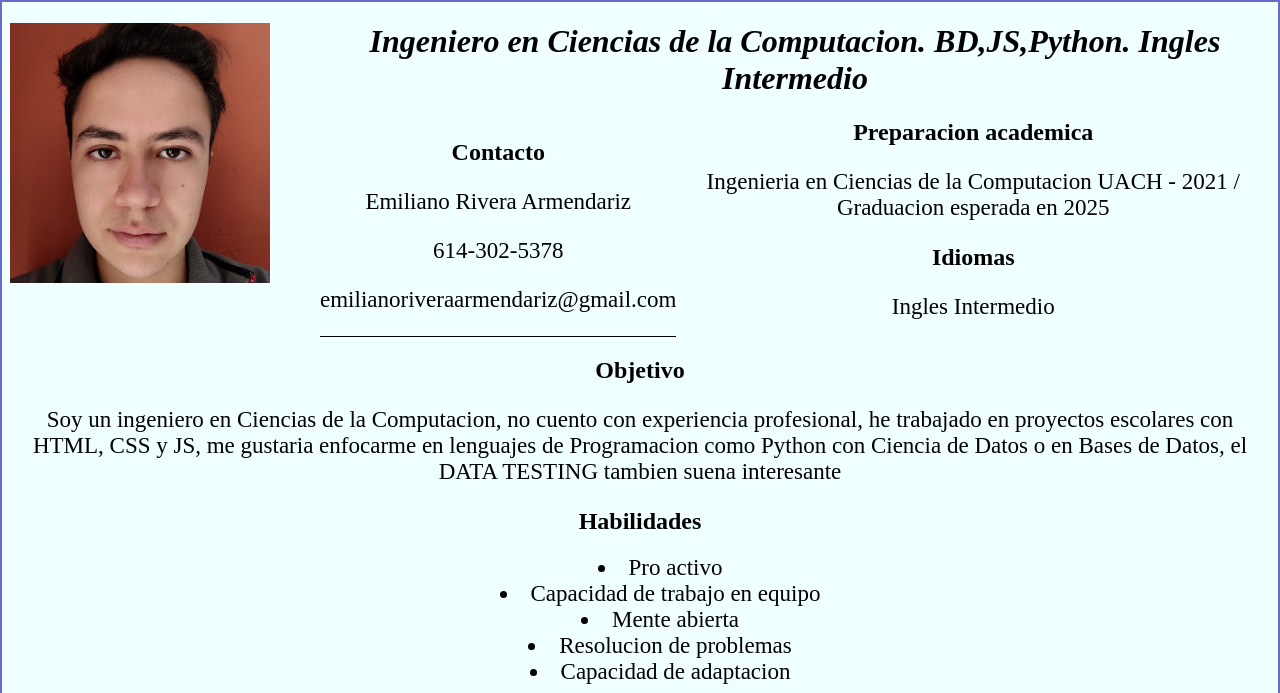
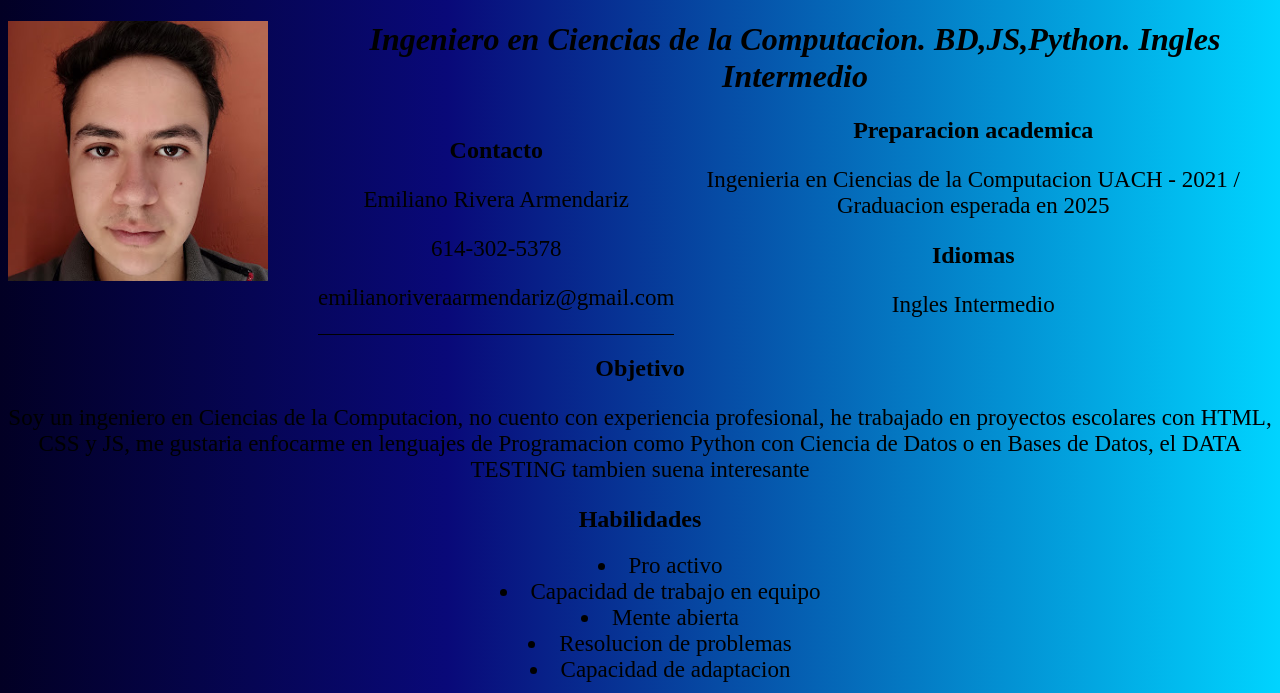
Before and after one commit to TecnoRivera/Curriculum-Vitae, a plain HTML site: page index.html in a window 1280 px wide. Shown: the top 693 px of the page. Drawn offline with Linux system fonts and the light colour scheme.

Commit message:
Ultimos cambios de mi Portafolio prototipo
Planeo realizar uno nuevo desde cero

```diff
--- a/css/styles.css
+++ b/css/styles.css
@@ -4,7 +4,8 @@ h1 {
 }
 
 body {
-    background-color: azure;
+    background: linear-gradient(90deg, rgba(2, 0, 36, 1) 0%, rgba(9, 9, 121, 1) 35%, rgba(0, 212, 255, 1) 100%);
+
 }
 
 img[src] {
@@ -64,7 +65,3 @@ p {
     margin-right: 200px;
     font-size: 23px;
 }
-
-html {
-    border: 2px solid rgb(105, 105, 202);
-}
--- a/index.html
+++ b/index.html
@@ -53,5 +53,6 @@
             <li>OCI en progreso</li>
         </ul>
     </div>
+<script src="./js/main.js"></script>
 </body>
 </html>
```
Also changed, not shown: js/main.js (added).
